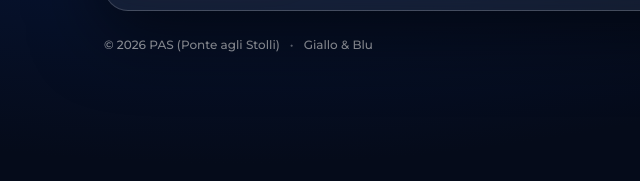
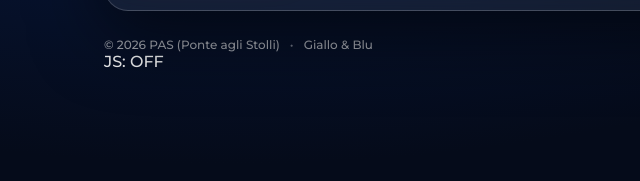
Before and after one commit to RaffaeleWebDesigner/PAS, a plain HTML site: page index.html in a window 1280 px wide. Shown: the part 616-797 px from the top of the page, 24-664 px from the left. Drawn offline with Linux system fonts and the light colour scheme.

Commit message:
Update index.html

```diff
--- a/index.html
+++ b/index.html
@@ -103,6 +103,7 @@
       <span class="sep">•</span>
       <span>Giallo & Blu</span>
     </footer>
+    <div class="debug">JS: <span id="jsState">OFF</span></div>
   </main>
 
   <script src="script.js"></script>
```
